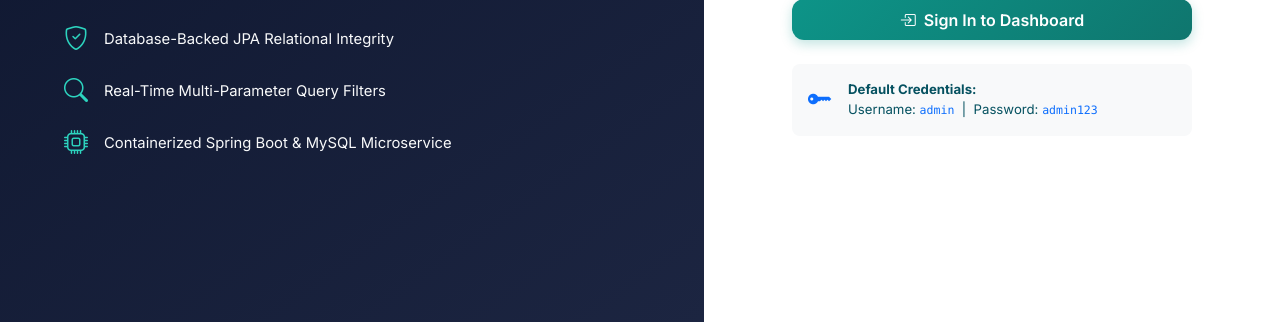
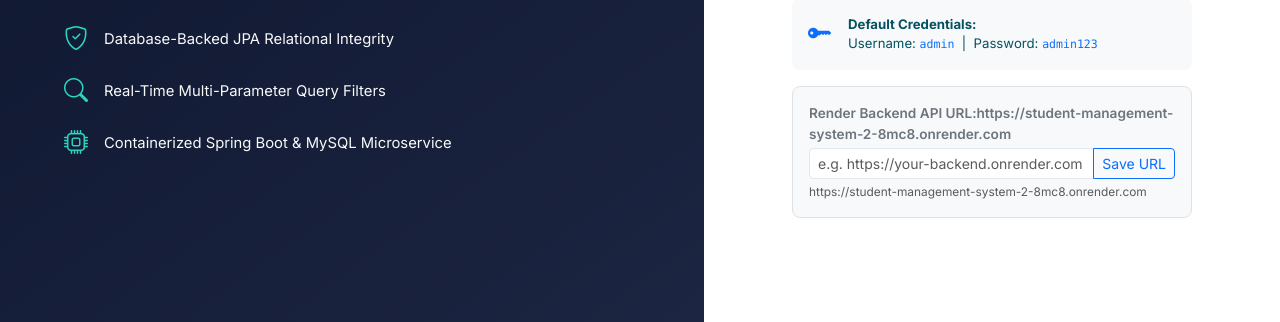
Before and after one commit to kunchamrajesh69-rajesh/Student_Management_System, a website built with Vite: page Frontend/index.html in a window 1280 px wide. Shown: the part 478-800 px from the top of the page. Built offline with nearby package versions, Linux system fonts and the light colour scheme.

Commit message:
Update index.html

```diff
--- a/Frontend/index.html
+++ b/Frontend/index.html
@@ -103,12 +103,25 @@
                 </div>
             </div>
 
+            <!-- Backend API URL Setting for Live Deployment -->
+            <div class="mt-3 p-3 bg-light rounded-3 border" style="font-size:0.85rem;">
+                <div class="d-flex justify-content-between align-items-center mb-1">
+                    <label for="backendUrlInput" class="fw-semibold text-secondary mb-0">Render Backend API URL:https://student-management-system-2-8mc8.onrender.com</label>
+                </div>
+                <div class="input-group input-group-sm mt-1">
+                    <input type="url" id="backendUrlInput" class="form-control" placeholder="e.g. https://your-backend.onrender.com">
+                    <button class="btn btn-outline-primary" type="button" id="saveBackendUrlBtn">Save URL</button>
+                </div>
+                <small class="text-muted d-block mt-1">https://student-management-system-2-8mc8.onrender.com</small>
+            </div>
+
         </div>
     </section>
 
 </main>
 
 <script src="https://cdn.jsdelivr.net/npm/bootstrap@5.3.3/dist/js/bootstrap.bundle.min.js"></script>
+<script src="js/config.js"></script>
 <script src="js/store.js"></script>
 <script src="js/auth.js"></script>
 </body>
```
